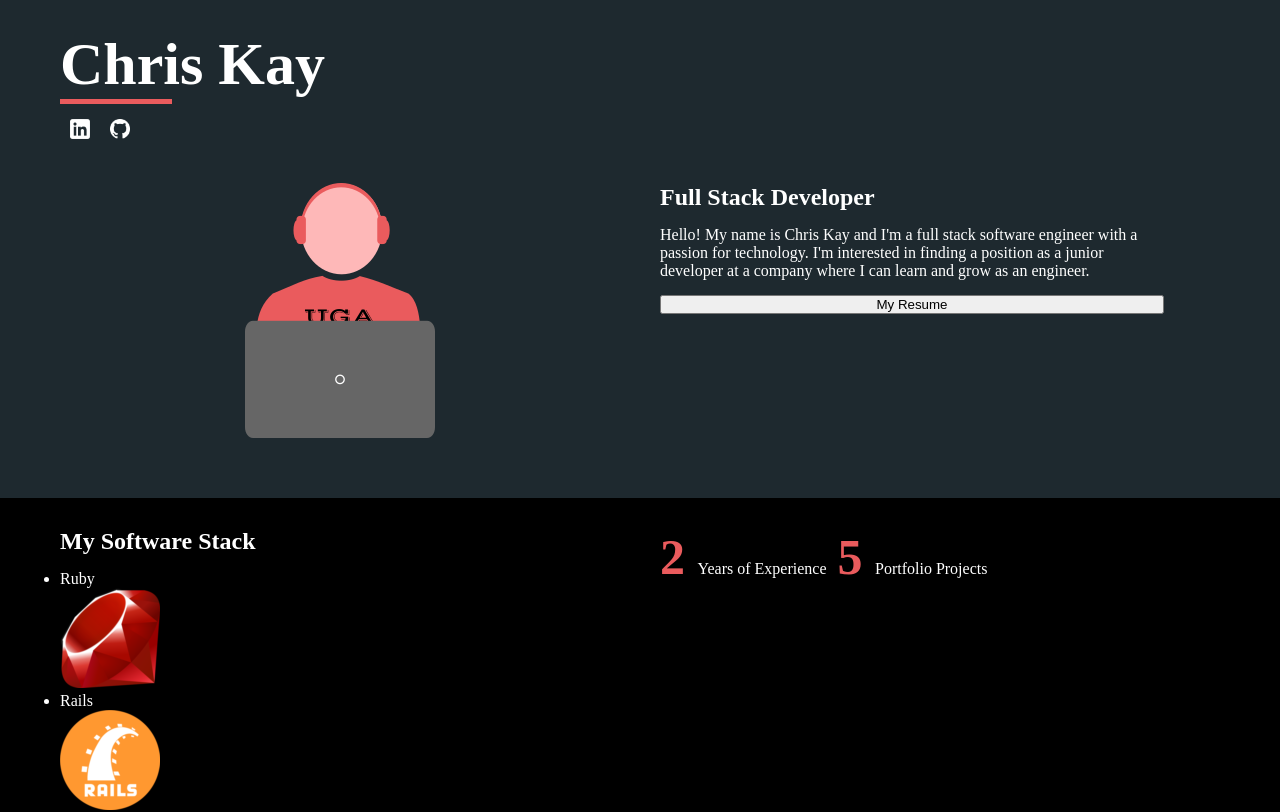
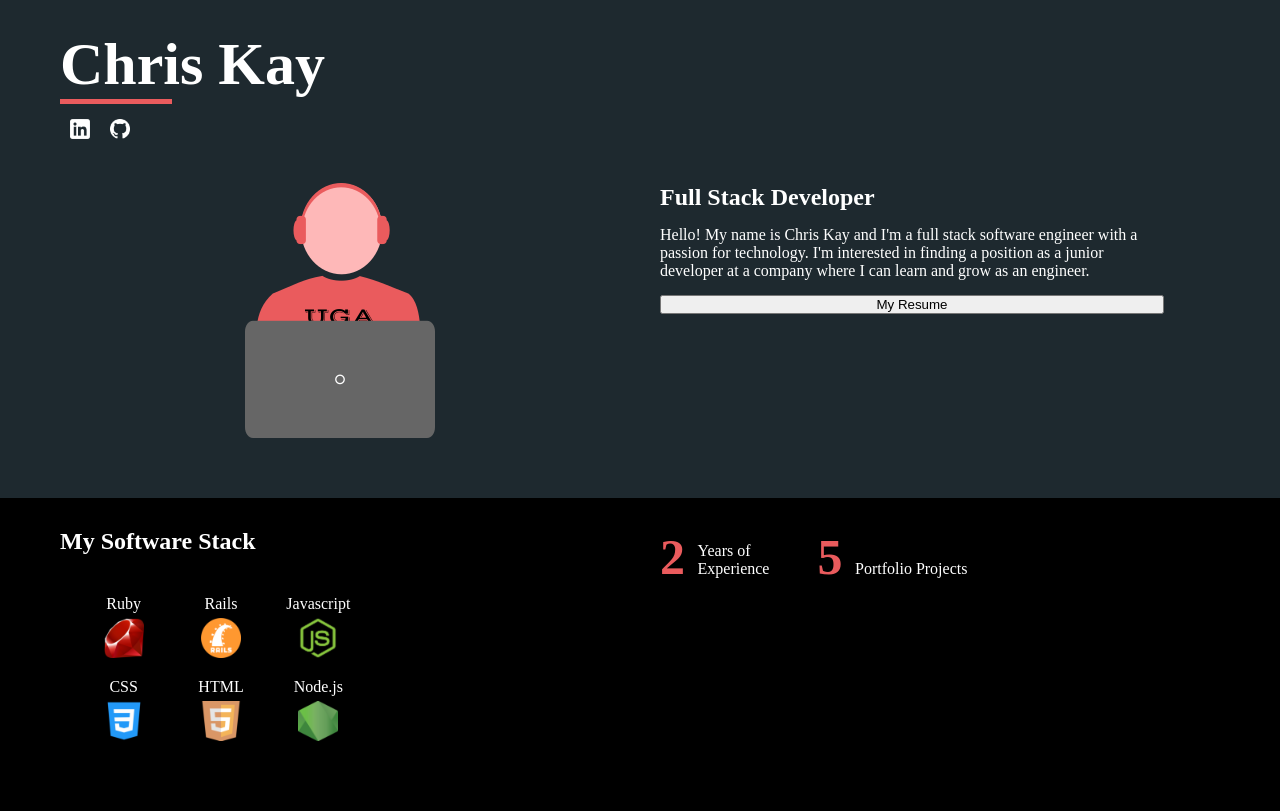
Before and after one commit to chriskay25/portfolio, a React (Create React App) app: page / in a window 1280 px wide. Shown: the top 812 px of the page. Built offline with nearby package versions, Linux system fonts and the light colour scheme.

Commit message:
Add styling for recent additions, limit app width

```diff
--- a/src/App.css
+++ b/src/App.css
@@ -7,6 +7,24 @@
 html, body {
       height: 100%;
       width: 100%;
+}
+
+body {
+    background: linear-gradient(-45deg, #ee7752, #e73c7e, #23a6d5, #23d5ab);
+    background-size: 400% 400%;
+    animation: gradient 55s ease infinite;
+}
+
+@keyframes gradient {
+	0% {
+		background-position: 0% 50%;
+	}
+	50% {
+		background-position: 100% 50%;
+	}
+	100% {
+		background-position: 0% 50%;
+	}
 }
 
 :root {
@@ -38,7 +56,9 @@ p, span, ul {
     min-height: 100vh;
     height: 100%;
     width: 100%;
+    max-width: 1500px;
     background-color: var(--dark);
+    margin:0 auto;
 }
 
 .column {
@@ -115,6 +135,28 @@ p, span, ul {
 
 .number-large + div {
     display: inline-block;
-    width: 140px;
+    width: 120px;
     font-size: 16px;
 }
+
+.skills-tech ul {
+    list-style: none;
+    padding: 15px;
+    display: flex;
+    flex-wrap: wrap;
+    width: 325px;
+}
+
+.skills-tech li {
+    display: flex;
+    flex-direction: column;
+    align-items: center;
+    width: 33%;
+    padding: 10px;
+}
+
+.skills-tech img {
+    height: 40px;
+    width: 40px;
+    margin-top: 5px;
+}
```
